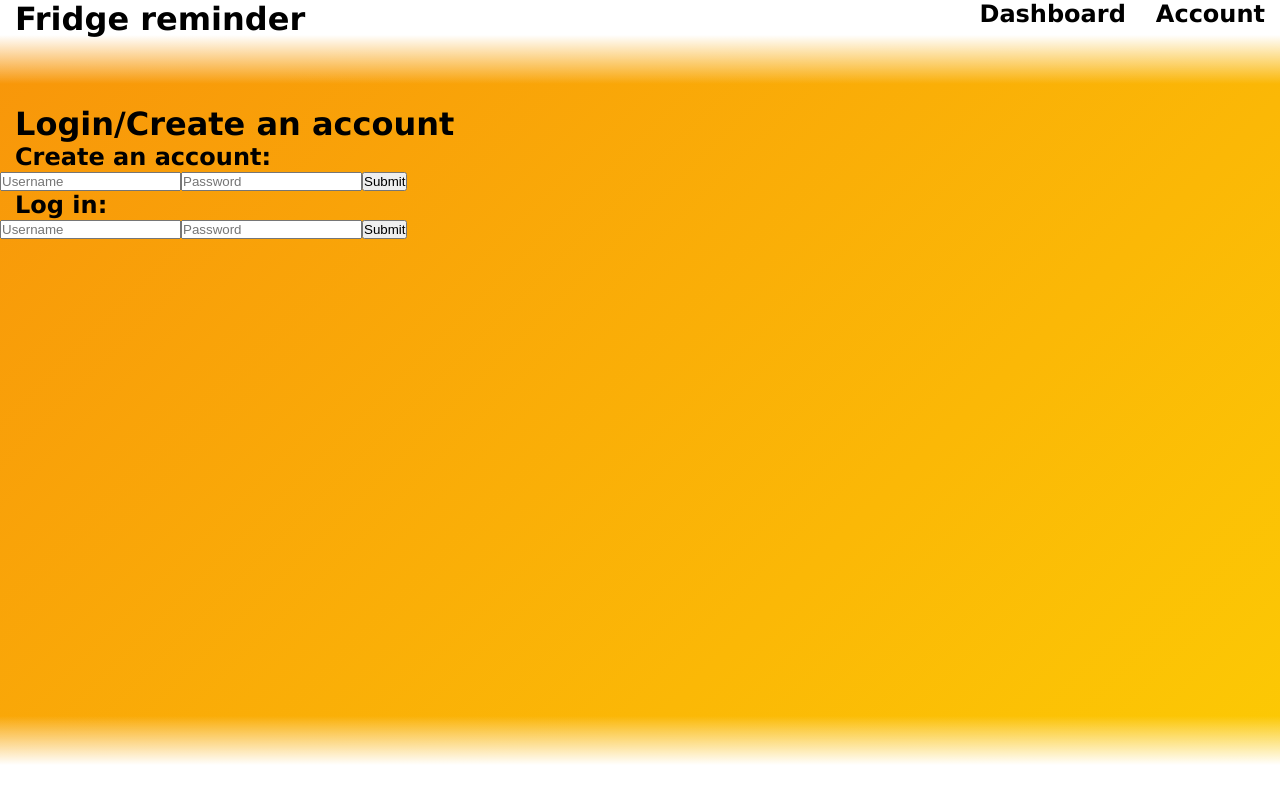
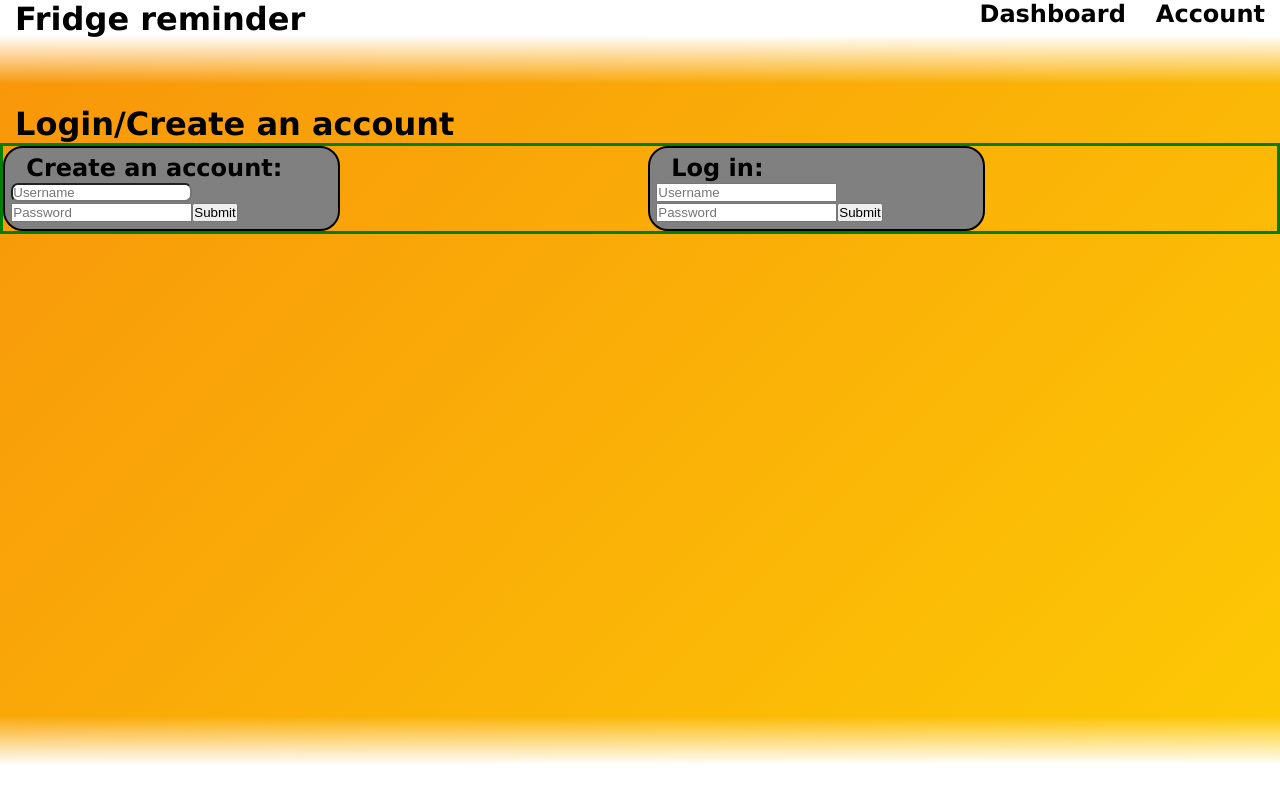
Before and after one commit to siweli/fridge-reminder, a Next.js app in the folder fridge-reminder-website/: page /account in a window 1280 px wide. Built offline with nearby package versions, Linux system fonts and the light colour scheme; no server answers.

Commit message:
updated account pages

```diff
--- a/fridge-reminder-website/src/app/account/page.tsx
+++ b/fridge-reminder-website/src/app/account/page.tsx
@@ -1,5 +1,7 @@
 import "../globals.css";
 import { cookies } from "next/headers";
+import styles from "./styles.module.css";
+
 
 export default function Page() {
     const token = cookies().get("user_logged_in");
@@ -13,22 +15,34 @@ export default function Page() {
                 <form method="POST" action="../../api/logout">
                     <button type="submit">log out</button>
                 </form>
+
+                <div className={styles.card_container}>
+                    <a href="account/devices">
+                        <div className={styles.dash_card}>
+                            <h2>View devices</h2>
+                        </div>
+                    </a>
+                </div>
+
             </main>
         )
     }
     return (
         <main>
-            <title>Account</title>
+            <title>Login</title>
 
             <h1>Login/Create an account</h1>
-            <div>
+            <div className={styles.container}>
+                <div className={styles.log_container}>
                     <h2>Create an account:</h2>
                     <form method="POST" action="../api/addaccount">
-                    <input name="username" type="text" placeholder="Username"></input>
+                        <input name="username" type="text" placeholder="Username" className={styles.entry}></input>
                         <input name="password" type="password" placeholder="Password"></input>
                         <button type="submit">Submit</button>
                     </form>
+                </div>
 
+                <div className={styles.log_container}>
                     <h2>Log in:</h2>
                     <form method="POST" action="../api/login">
                         <input name="username" type="text" placeholder="Username"></input>
@@ -36,6 +50,7 @@ export default function Page() {
                         <button type="submit">Submit</button>
                     </form>
                 </div>
+            </div>
         </main>
     )
 }
--- a/fridge-reminder-website/src/app/dashboard/styles.module.css
+++ b/fridge-reminder-website/src/app/account/styles.module.css
@@ -3,7 +3,7 @@
 } */
 
 .dash_card {
-    border-radius: 10%;
+    border-radius: 15px;
     border: 2px black solid;
     background-color: gray;
     width: 12em;
@@ -16,3 +16,20 @@
     height: 6em;
     transition: width 1s, height 1s;
 }
+
+.container {
+    border: 3px green solid;
+    columns: 2;
+}
+
+.log_container {
+    padding: 1%;
+    border-radius: 20px;
+    border: 2px black solid;
+    background-color: gray;
+    width: 20em;
+}
+
+.entry {
+    border-radius: 7px;
+}
--- a/fridge-reminder-website/src/app/api/logout/route.tsx
+++ b/fridge-reminder-website/src/app/api/logout/route.tsx
@@ -6,5 +6,6 @@ export async function POST(req: NextRequest) {
     const formData = await req.formData()
 
     cookies().delete("user_logged_in")
+    cookies().delete("user_id")
     redirect("../account")
 }
```
Also changed, not shown: fridge-reminder-website/src/app/account/devices/page.tsx (added, +10 -0 lines), fridge-reminder-website/src/libaries/index.js (deleted, +0 -24 lines). Lines whose indentation alone changed are shown as unchanged.
